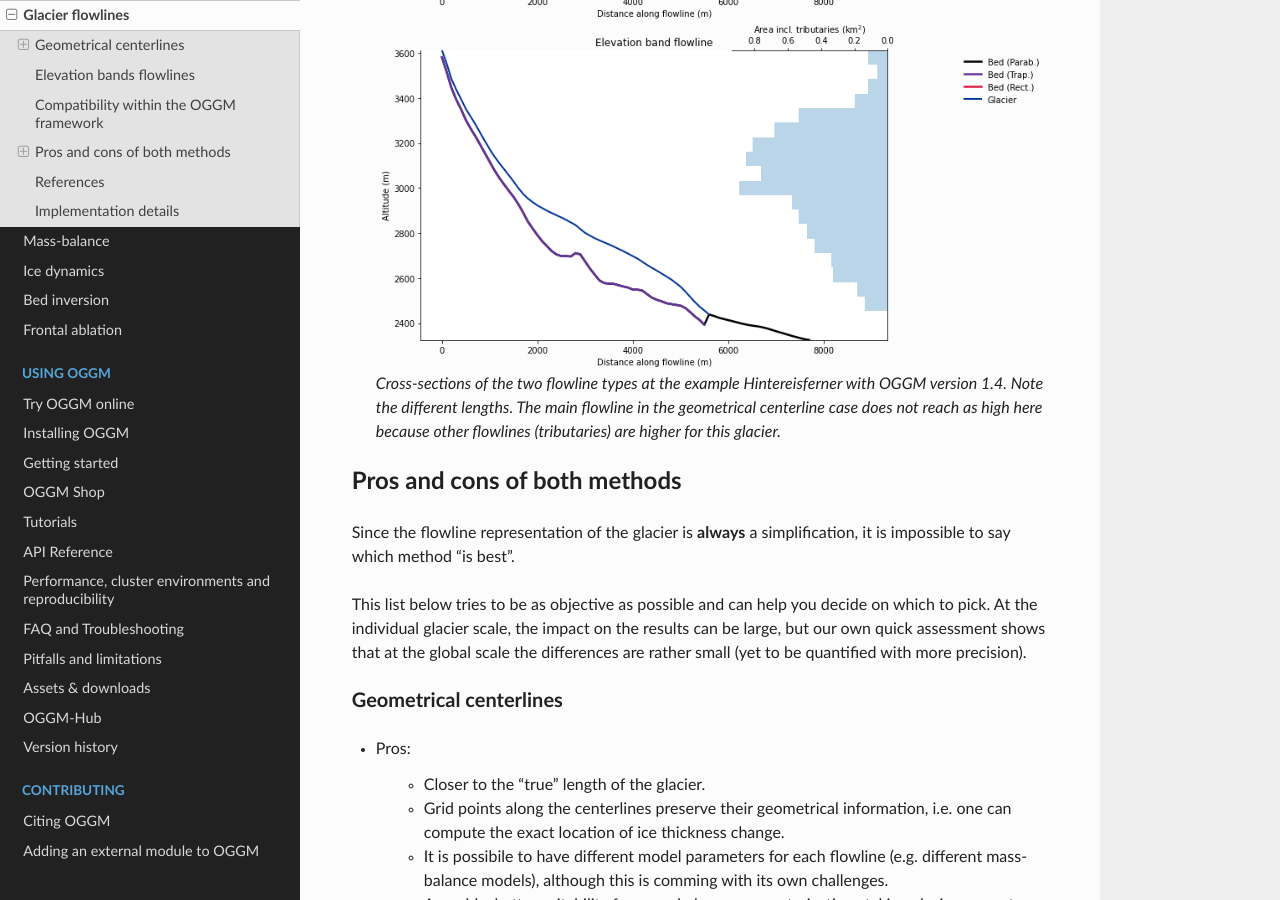
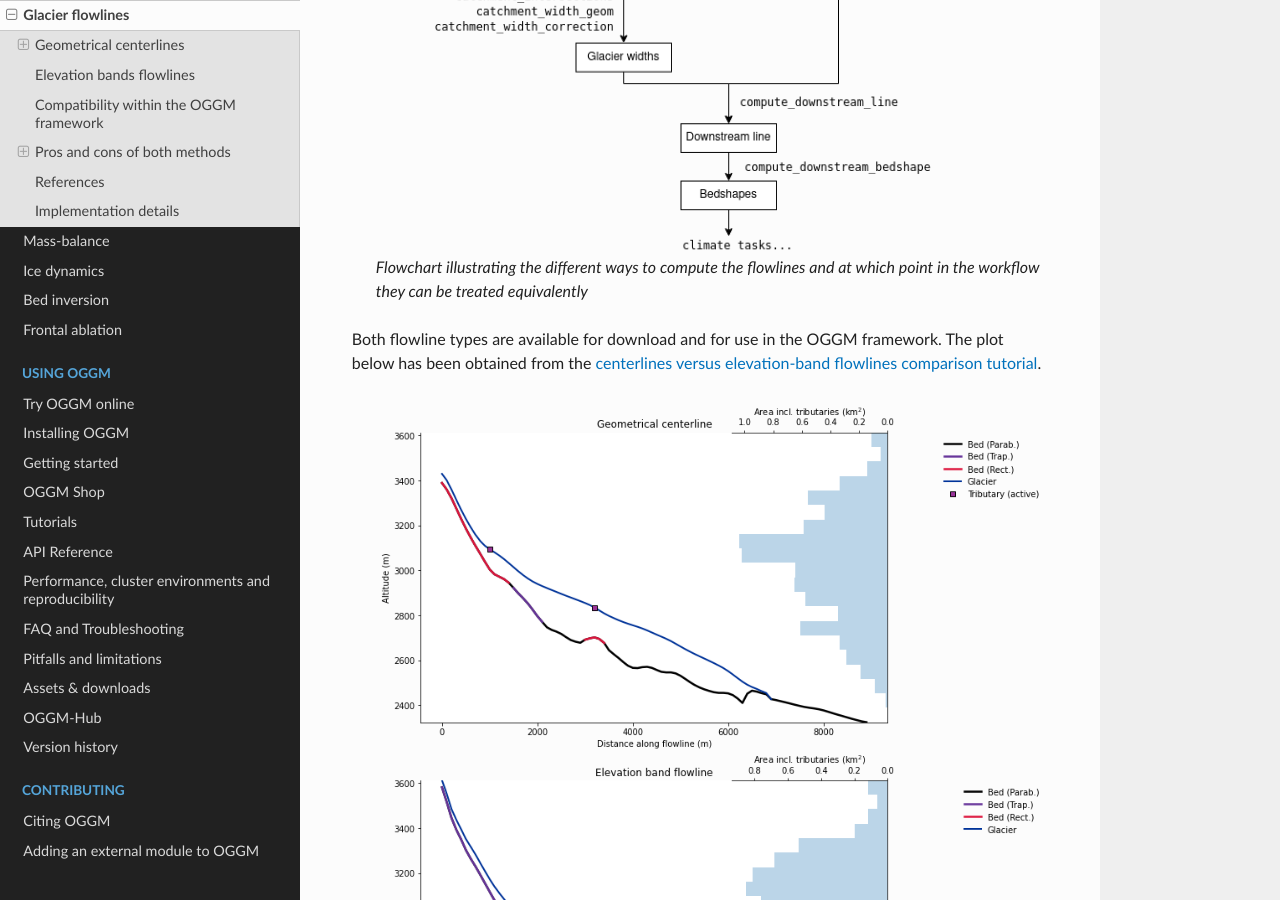
Before and after one commit to OGGM/oggm, a Sphinx documentation site: the page built from docs/flowlines.rst, in a window 1280 px wide and 900 px high, scrolled down 4738 px. Built offline with Sphinx 7.4.7 and the Read the Docs theme 2.0.0, drawn with Linux system fonts in a browser that asks for light colours; the version number could not be read and is left out.

Commit message:
Update to the hub and flowline docs

```diff
--- a/docs/flowlines.rst
+++ b/docs/flowlines.rst
@@ -204,6 +204,12 @@ elevation-band flowline per glacier, while there can be several geometrical
 centerlines. The downstream lines are computed the same way for both the
 elevation-band and geometrical flowlines.
 
+    .. figure:: _static/flowchart_flowlines.png
+        :width: 100%
+
+        Flowchart illustrating the different ways to compute the flowlines
+        and at which point in the workflow they can be treated equivalently
+
 Both flowline types are available for download and for use in the OGGM
 framework. The plot below has been obtained from the
 `centerlines versus elevation-band flowlines comparison tutorial <https://oggm.org/tutorials/notebooks/elevation_bands_vs_centerlines.html>`_.
```
Also changed, not shown: docs/hub.rst (+18 -6 lines), docs/_static/flowchart_flowlines.png (added), docs/_static/hub_envs.png (added).
